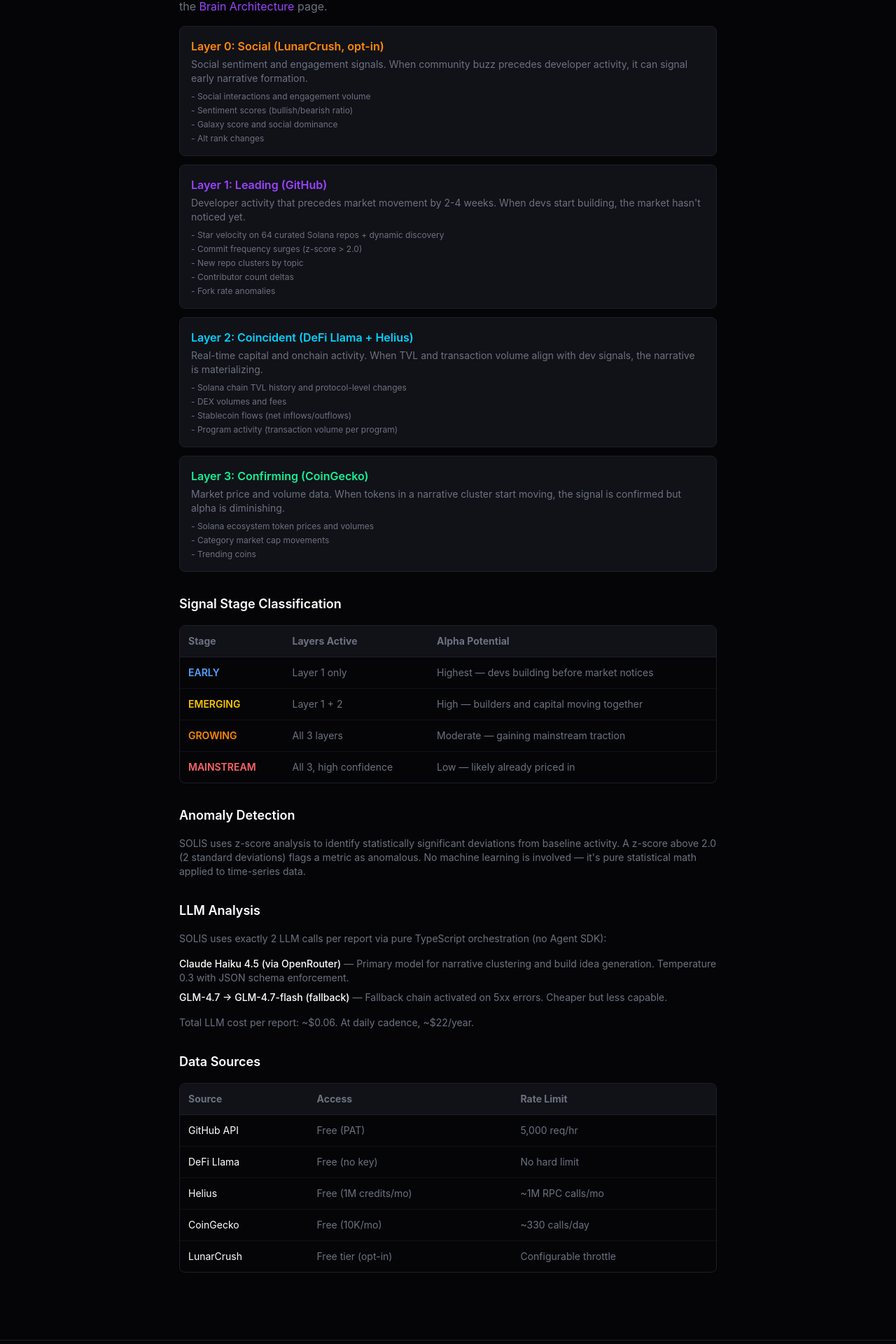
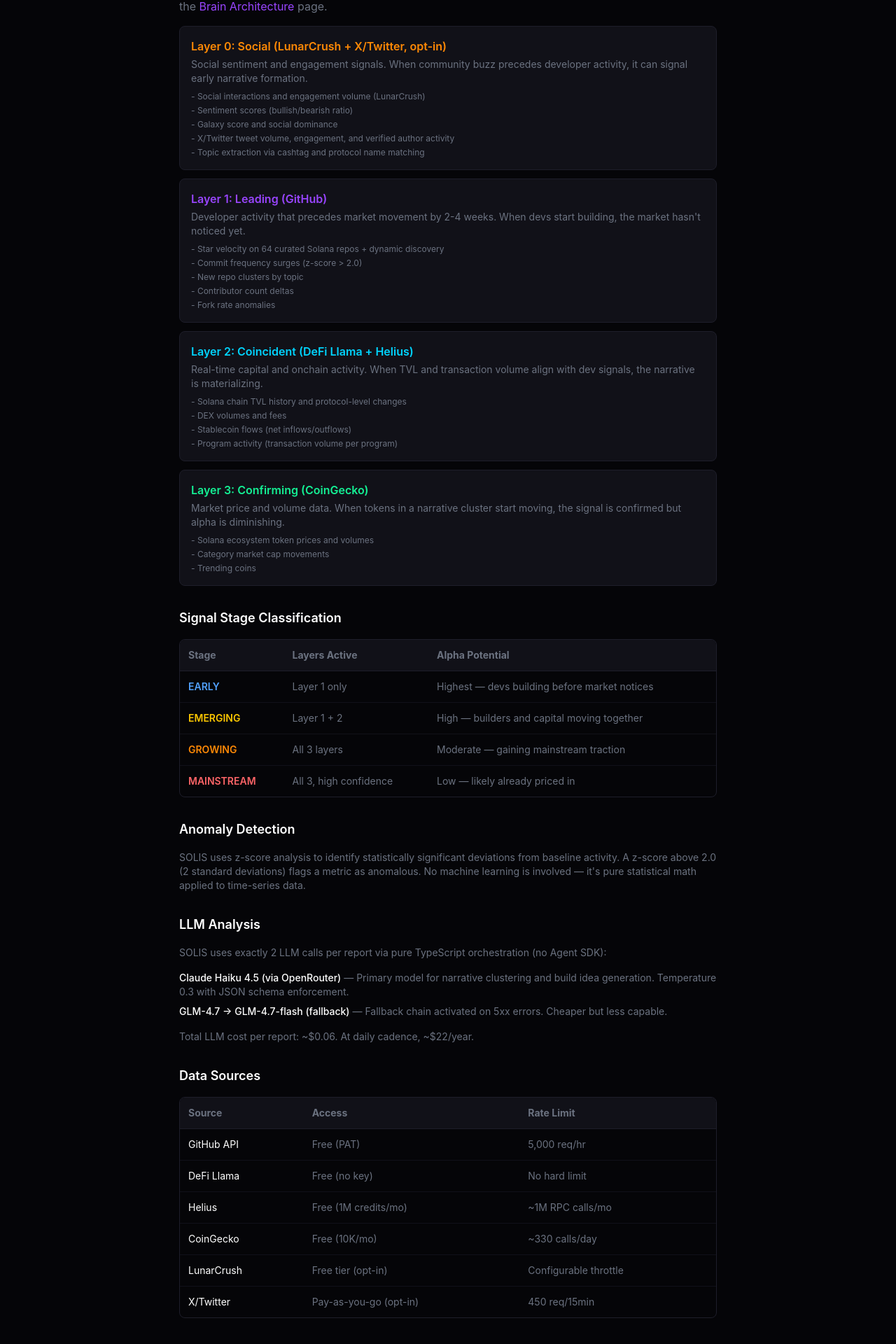
Before and after one commit to RECTOR-LABS/solis, a Next.js app in the folder packages/web/: page /methodology in a window 1280 px wide. Shown: the part 252-2172 px from the top of the page at 70% size. Built offline with nearby package versions, Linux system fonts and the light colour scheme.

Commit message:
docs: add X/Twitter integration to docs
Update CLAUDE.md (env vars, key files, layer description), README (data
sources table, env vars, architecture diagram, project structure), and
methodology page (Layer 0 description, data sources table).

```diff
--- a/packages/web/src/app/methodology/page.tsx
+++ b/packages/web/src/app/methodology/page.tsx
@@ -13,16 +13,17 @@
 
         <div className="space-y-3">
           <div className="border border-sol-border rounded-lg p-4 bg-sol-card">
-            <h3 className="font-semibold text-orange-400 mb-1">Layer 0: Social (LunarCrush, opt-in)</h3>
+            <h3 className="font-semibold text-orange-400 mb-1">Layer 0: Social (LunarCrush + X/Twitter, opt-in)</h3>
             <p className="text-sol-muted text-sm mb-2">
               Social sentiment and engagement signals. When community buzz precedes developer activity,
               it can signal early narrative formation.
             </p>
             <ul className="text-xs text-sol-muted space-y-1">
-              <li>- Social interactions and engagement volume</li>
+              <li>- Social interactions and engagement volume (LunarCrush)</li>
               <li>- Sentiment scores (bullish/bearish ratio)</li>
               <li>- Galaxy score and social dominance</li>
-              <li>- Alt rank changes</li>
+              <li>- X/Twitter tweet volume, engagement, and verified author activity</li>
+              <li>- Topic extraction via cashtag and protocol name matching</li>
             </ul>
           </div>
 
@@ -168,10 +169,15 @@
                 <td className="p-3 text-sol-muted">Free (10K/mo)</td>
                 <td className="p-3 text-sol-muted">~330 calls/day</td>
               </tr>
-              <tr>
+              <tr className="border-b border-sol-border/50">
                 <td className="p-3">LunarCrush</td>
                 <td className="p-3 text-sol-muted">Free tier (opt-in)</td>
                 <td className="p-3 text-sol-muted">Configurable throttle</td>
+              </tr>
+              <tr>
+                <td className="p-3">X/Twitter</td>
+                <td className="p-3 text-sol-muted">Pay-as-you-go (opt-in)</td>
+                <td className="p-3 text-sol-muted">450 req/15min</td>
               </tr>
             </tbody>
           </table>
```
Also changed, not shown: 2 other files (tests, documents, lock files or other folders).
